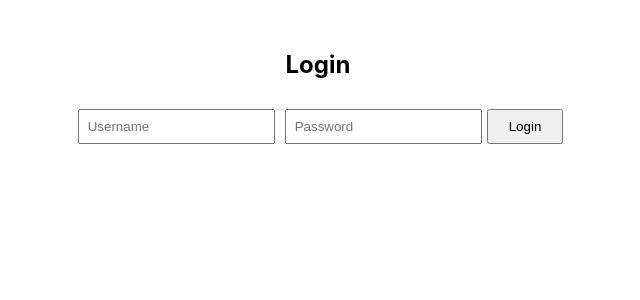
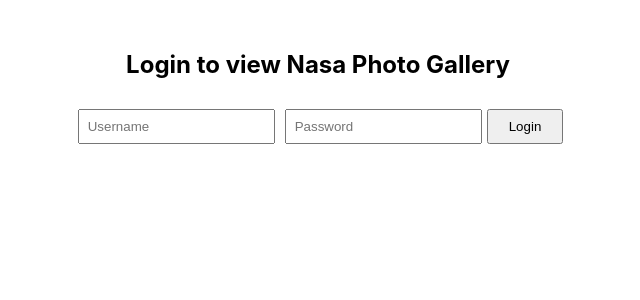
Before and after one commit to sohammanisha/NASA_Photo_demo, a React (Create React App) app in the folder npmWork/nasa_client_render/: page /login in a window 1280 px wide. Shown: the top 300 px of the page, without its empty margins (322-962 px from the left). Built offline with nearby package versions, Linux system fonts and the light colour scheme.

Commit message:
Server Changed with MongoDB and thus clients were tested in locally

```diff
--- a/npmWork/nasa_client_render/src/LoginPage.js
+++ b/npmWork/nasa_client_render/src/LoginPage.js
@@ -10,7 +10,7 @@
 localStorage.setItem("user", response.data.username);
 setUser(response.data.username); navigate("/gallery"); } catch (err) { setError("Invalid username or password"); } };
 return ( <div style={{ textAlign: "center", marginTop: "50px" }}>
-<h2>Login</h2> <input type="text" placeholder="Username" value={username} onChange={(e) => setUsername(e.target.value)} style={{ padding: "8px", margin: "5px" }} />
+<h2>Login to view Nasa Photo Gallery</h2> <input type="text" placeholder="Username" value={username} onChange={(e) => setUsername(e.target.value)} style={{ padding: "8px", margin: "5px" }} />
 <input type="password" placeholder="Password" value={password} onChange={(e) => setPassword(e.target.value)} style={{ padding: "8px", margin: "5px" }} />
 <button onClick={handleLogin} style={{ padding: "8px 20px", marginTop: "10px" }}> Login </button> {error && <p style={{ color: "red" }}>{error}</p>} </div> ); }
 export default LoginPage;
```
